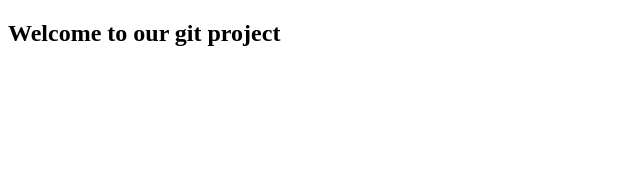
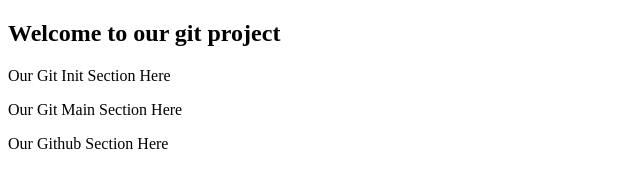
Before and after one commit to shuvochandrodas/git-project, a plain HTML site: page index.html in a window 1280 px wide. Shown: the whole page, without its empty margins (0-640 px from the left). Drawn offline with Linux system fonts and the light colour scheme.

Commit message:
Added New Paragraph

```diff
--- a/index.html
+++ b/index.html
@@ -7,5 +7,8 @@
 </head>
 <body>
     <h2>Welcome to our git project</h2>
+    <p>Our Git Init Section Here</p>
+    <p>Our Git Main Section Here</p>
+    <p>Our Github Section Here</p>
 </body>
 </html>
```
